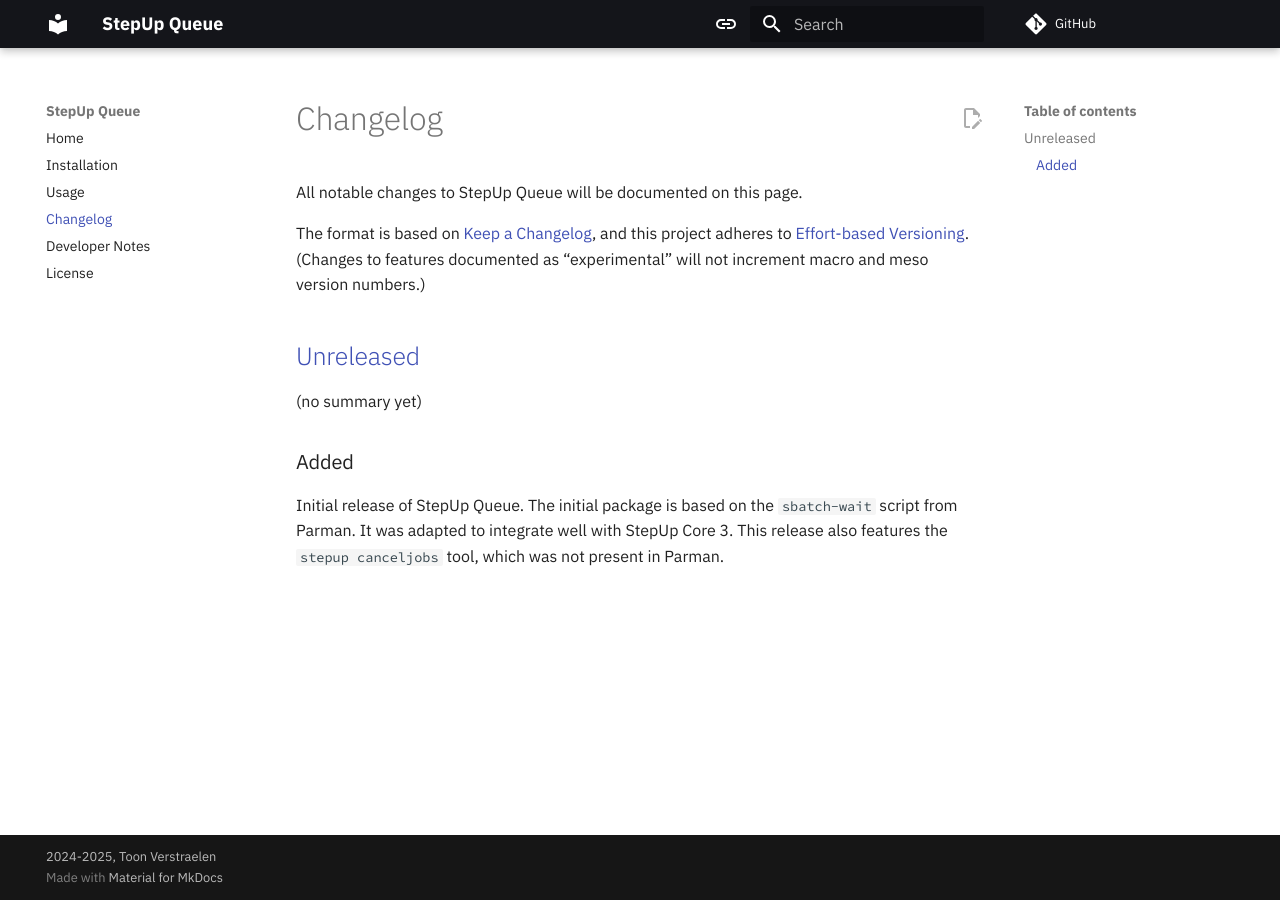
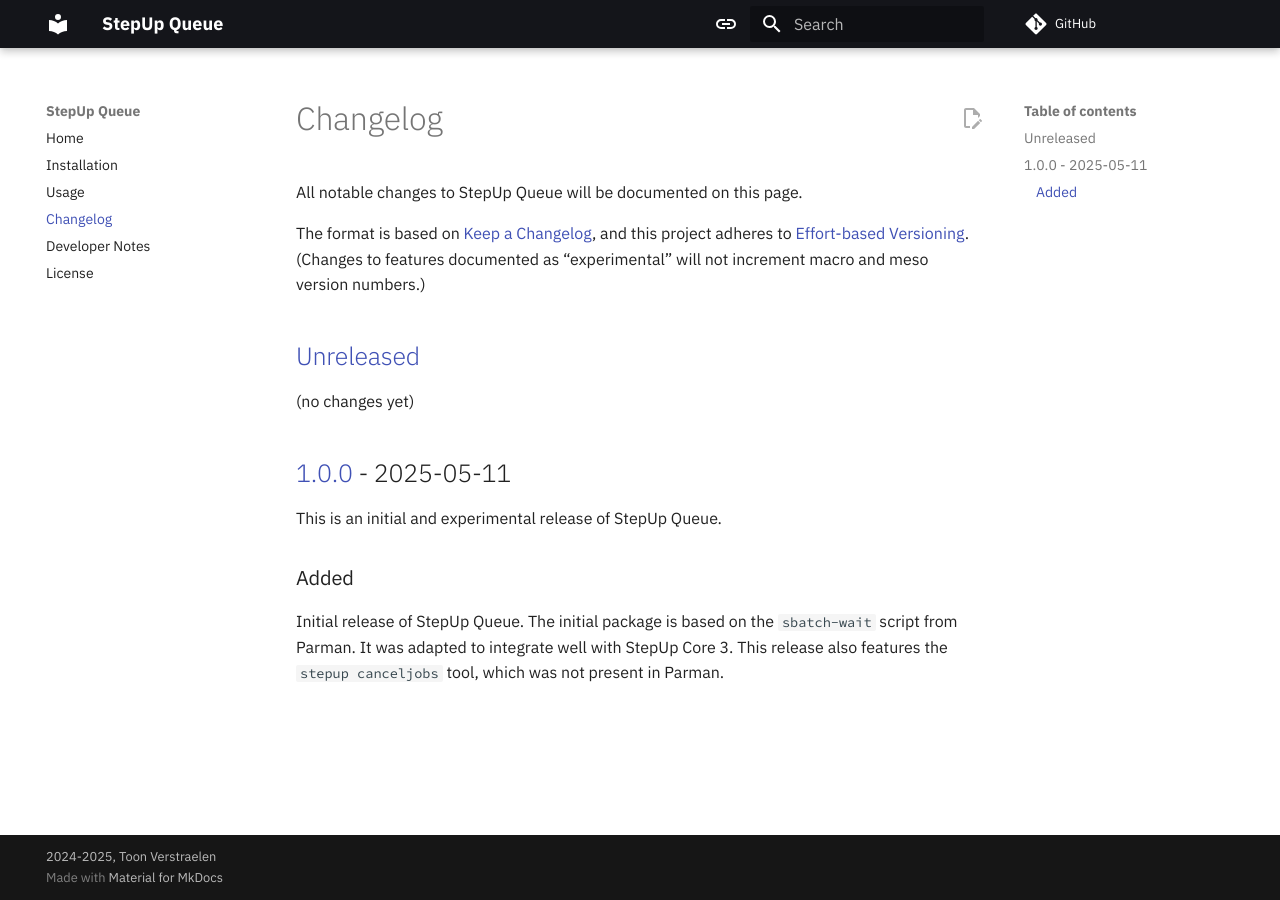
Before and after one commit to reproducible-reporting/stepup-queue, an MkDocs documentation site: the page built from docs/changelog.md, in a window 1280 px wide. Built offline with MkDocs 1.6.1 and Material for MkDocs 9.7.7, drawn with Linux system fonts in a browser that asks for light colours; comment, search, counter and statistics services are not loaded; the version menu is left out.

Commit message:
Prepare for release 1.0.0

```diff
--- a/docs/changelog.md
+++ b/docs/changelog.md
@@ -10,7 +10,11 @@ and this project adheres to [Effort-based Versioning](https://jacobtomlinson.dev
 
 ## [Unreleased][]
 
-(no summary yet)
+(no changes yet)
+
+## [1.0.0][] - 2025-05-11 {: #v3.0.0 }
+
+This is an initial and experimental release of StepUp Queue.
 
 ### Added
 
@@ -20,3 +24,4 @@ It was adapted to integrate well with StepUp Core 3.
 This release also features the `stepup canceljobs` tool, which was not present in Parman.
 
 [Unreleased]: https://github.com/reproducible-reporting/stepup-queue
+[1.0.0]: https://github.com/reproducible-reporting/stepup-queue/releases/tag/v1.0.0
```
